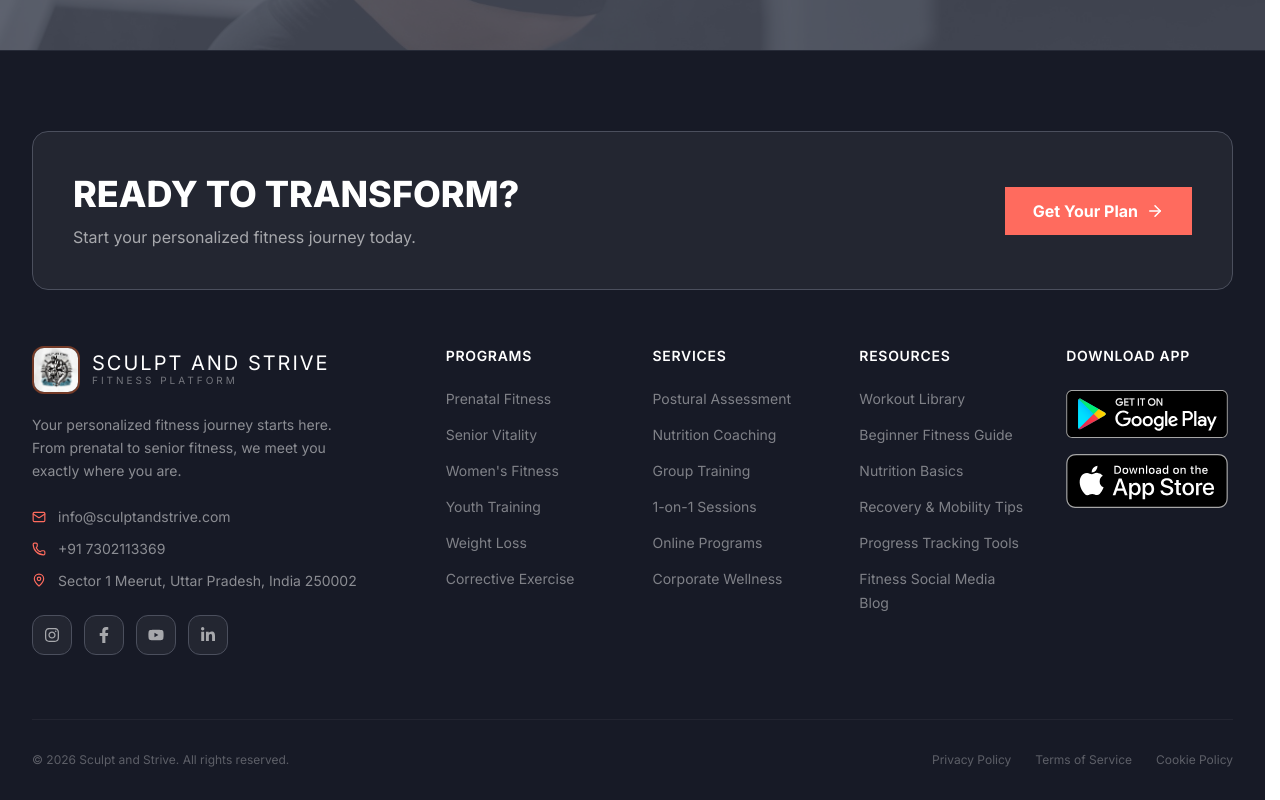
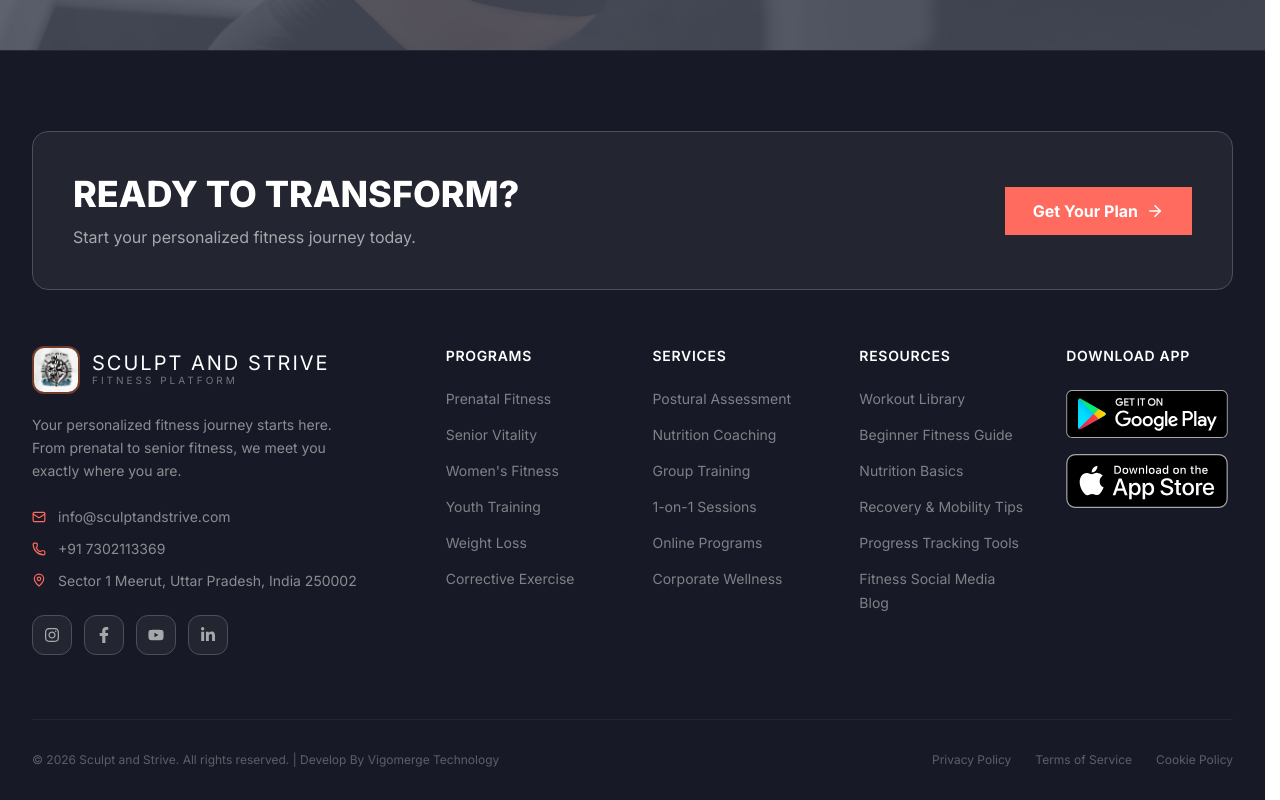
Before and after one commit to sculptandstrive/Company-website, a React (Vite) app: page / in a window 1280 px wide. Shown: the part 5776-6576 px from the top of the page. Built offline with nearby package versions, Linux system fonts and the light colour scheme; no server answers.

Commit message:
Update Footer.tsx

```diff
--- a/src/app/components/Footer.tsx
+++ b/src/app/components/Footer.tsx
@@ -276,7 +276,7 @@ export function Footer() {
         {/* Bottom Bar */}
         <div className="border-t border-white/5 pt-8 flex flex-col sm:flex-row items-center justify-between gap-4">
           <p className="text-white/30 text-xs">
-            © 2026 Sculpt and Strive. All rights reserved.
+            © 2026 Sculpt and Strive. All rights reserved. | Develop By Vigomerge Technology
           </p>
           <div className="flex items-center gap-6">
             {["Privacy Policy", "Terms of Service", "Cookie Policy"].map(
```
